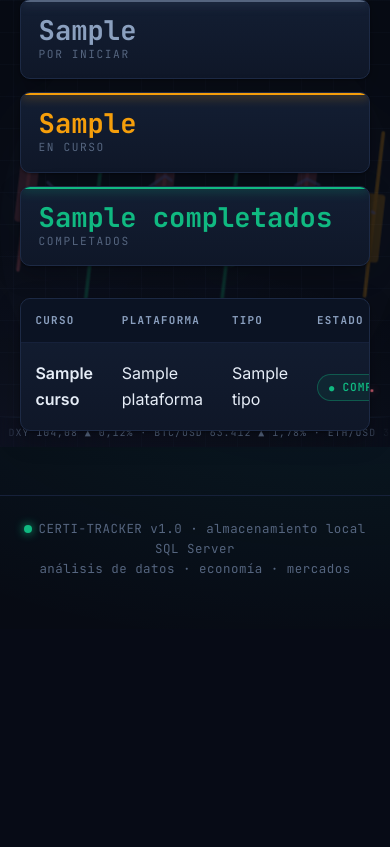
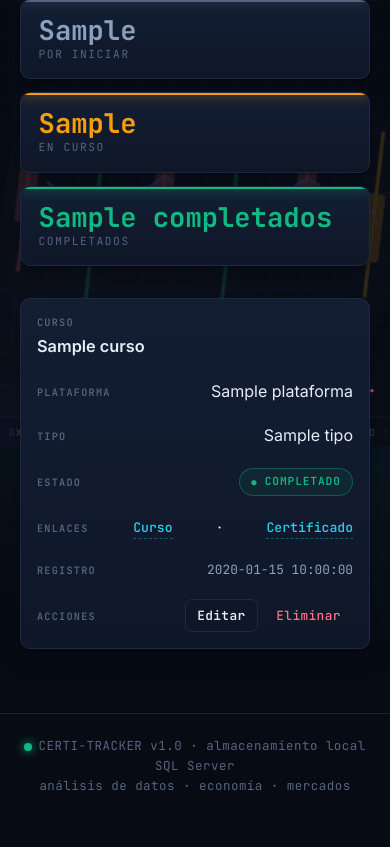
Before and after one commit to Buenafdf/Certi-traker, a Flask app: template templates/index.html in a window 390 px wide. Shown: the part 397-1244 px from the top of the page. Before the commit the page ends 970 px from the top, so only its background shows below. Run offline with Flask 3, Linux system fonts and the light colour scheme; the template is opened without the code that fills it: most values are stand-ins (such as "Sample title", 1, 10 or a date in 2020).

Commit message:
Vista movil: tabla convertida en tarjetas apiladas sin scroll horizontal

```diff
--- a/static/style.css
+++ b/static/style.css
@@ -850,6 +850,101 @@ footer .punto-live {
     .particula { width: 3px; height: 3px; }
 }
 
+/* ===================== Móvil: tabla como tarjetas ===================== */
+@media (max-width: 720px) {
+    .contenedor-tabla {
+        background: transparent;
+        border: none;
+        box-shadow: none;
+        overflow: visible;
+    }
+
+    .contenedor-tabla:has(.estado-vacio) {
+        background: linear-gradient(180deg, var(--superficie-clara), var(--superficie));
+        border: 1px solid var(--borde);
+        border-radius: var(--radio);
+        box-shadow: var(--sombra);
+        overflow: hidden;
+    }
+
+    .tabla-cursos,
+    .tabla-cursos tbody,
+    .tabla-cursos tr,
+    .tabla-cursos td {
+        display: block;
+        width: 100%;
+    }
+
+    .tabla-cursos thead {
+        display: none;
+    }
+
+    .tabla-cursos tbody {
+        display: grid;
+        gap: 1rem;
+    }
+
+    .tabla-cursos tr {
+        background: linear-gradient(180deg, var(--superficie-clara), var(--superficie));
+        border: 1px solid var(--borde);
+        border-radius: var(--radio);
+        box-shadow: var(--sombra);
+        padding: 0.35rem 0;
+        overflow: hidden;
+    }
+
+    .tabla-cursos tr:hover {
+        background: linear-gradient(180deg, var(--superficie-clara), var(--superficie));
+    }
+
+    .tabla-cursos td {
+        display: flex;
+        justify-content: space-between;
+        align-items: center;
+        gap: 1rem;
+        padding: 0.6rem 1rem;
+        border-bottom: 1px solid var(--borde-suave);
+    }
+
+    .tabla-cursos td:last-child {
+        border-bottom: none;
+    }
+
+    .tabla-cursos td::before {
+        content: attr(data-label);
+        font-family: var(--mono);
+        font-size: 0.64rem;
+        font-weight: 600;
+        letter-spacing: 0.12em;
+        text-transform: uppercase;
+        color: var(--texto-atenuado);
+        flex-shrink: 0;
+        padding-top: 0.15rem;
+    }
+
+    .tabla-cursos td.titulo-curso {
+        display: flex;
+        flex-direction: column;
+        align-items: flex-start;
+        gap: 0.15rem;
+        font-size: 1.02rem;
+        border-bottom-width: 2px;
+        border-bottom-color: rgba(34, 211, 238, 0.28);
+    }
+
+    .tabla-cursos td.titulo-curso::before {
+        padding-top: 0;
+    }
+
+    .tabla-cursos td .acciones {
+        justify-content: flex-end;
+    }
+
+    .tabla-cursos td .enlace {
+        white-space: normal;
+    }
+}
+
 @media (prefers-reduced-motion: reduce) {
     body::before,
     .grafico-superior,
--- a/templates/historial.html
+++ b/templates/historial.html
@@ -24,9 +24,9 @@
         <tbody>
             {% for registro in eliminaciones %}
             <tr>
-                <td class="titulo-curso">{{ registro.curso_titulo }}</td>
-                <td>{{ registro.motivo }}</td>
-                <td>{{ registro.fecha }}</td>
+                <td class="titulo-curso" data-label="Curso eliminado">{{ registro.curso_titulo }}</td>
+                <td data-label="Motivo">{{ registro.motivo }}</td>
+                <td data-label="Fecha">{{ registro.fecha }}</td>
             </tr>
             {% endfor %}
         </tbody>
--- a/templates/index.html
+++ b/templates/index.html
@@ -51,9 +51,9 @@
         <tbody>
             {% for curso in cursos %}
             <tr>
-                <td class="titulo-curso">{{ curso.titulo }}</td>
-                <td>{{ curso.plataforma or "—" }}</td>
-                <td>
+                <td class="titulo-curso" data-label="Curso">{{ curso.titulo }}</td>
+                <td data-label="Plataforma">{{ curso.plataforma or "—" }}</td>
+                <td data-label="Tipo">
                     {% if curso.tipo == "Gratuito" %}
                         <span class="badge badge-gratuito">Gratuito</span>
                     {% elif curso.tipo == "De pago" %}
@@ -62,7 +62,7 @@
                         <span>{{ curso.tipo or "—" }}</span>
                     {% endif %}
                 </td>
-                <td>
+                <td data-label="Estado">
                     {% if curso.estado == "Completado" %}
                         <span class="badge badge-completado">Completado</span>
                     {% elif curso.estado == "En curso" %}
@@ -71,7 +71,7 @@
                         <span class="badge badge-por-iniciar">Por iniciar</span>
                     {% endif %}
                 </td>
-                <td>
+                <td data-label="Enlaces">
                     {% if curso.link_curso %}
                         <a class="enlace" href="{{ curso.link_curso }}" target="_blank" rel="noopener">Curso</a>
                     {% endif %}
@@ -83,8 +83,8 @@
                         —
                     {% endif %}
                 </td>
-                <td class="celda-mono">{{ curso.fecha }}</td>
-                <td>
+                <td class="celda-mono" data-label="Registro">{{ curso.fecha }}</td>
+                <td data-label="Acciones">
                     <div class="acciones">
                         <a class="btn btn-secundario btn-mini" href="{{ url_for('editar_curso', curso_id=curso.id) }}">Editar</a>
                         <button class="btn btn-peligro btn-mini" type="button"
```
